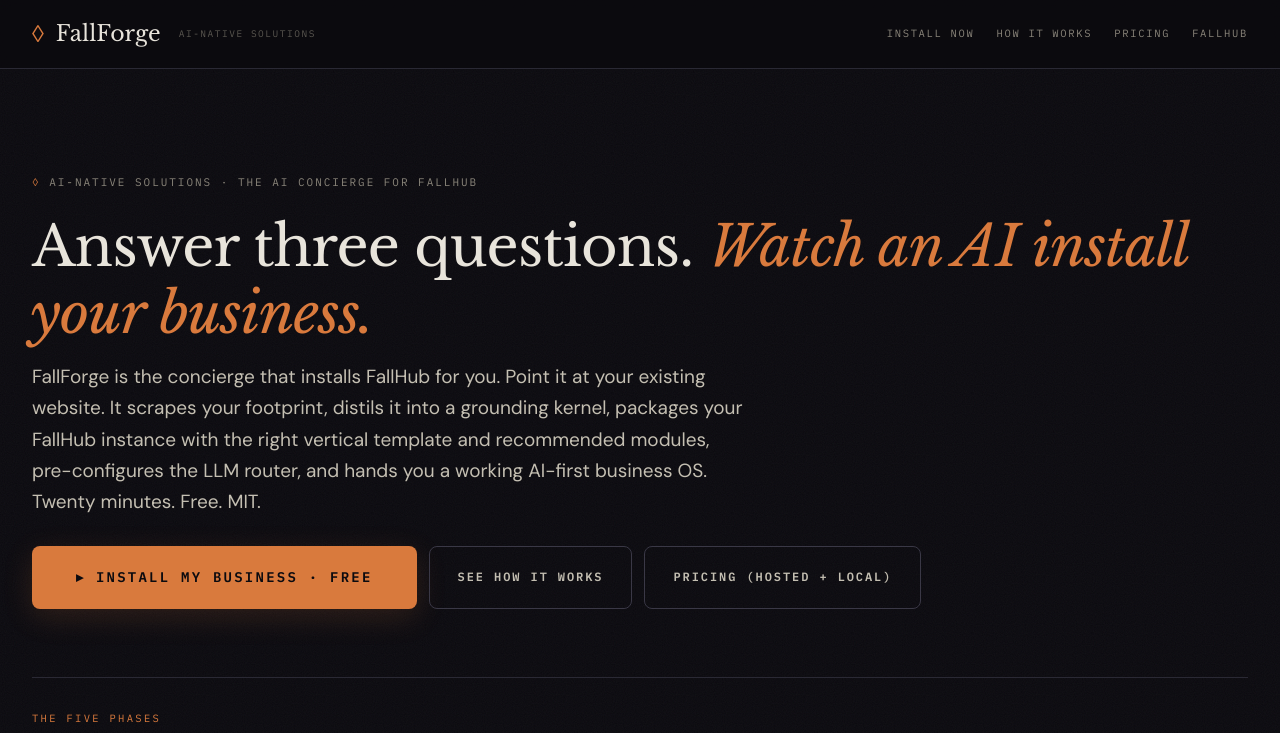
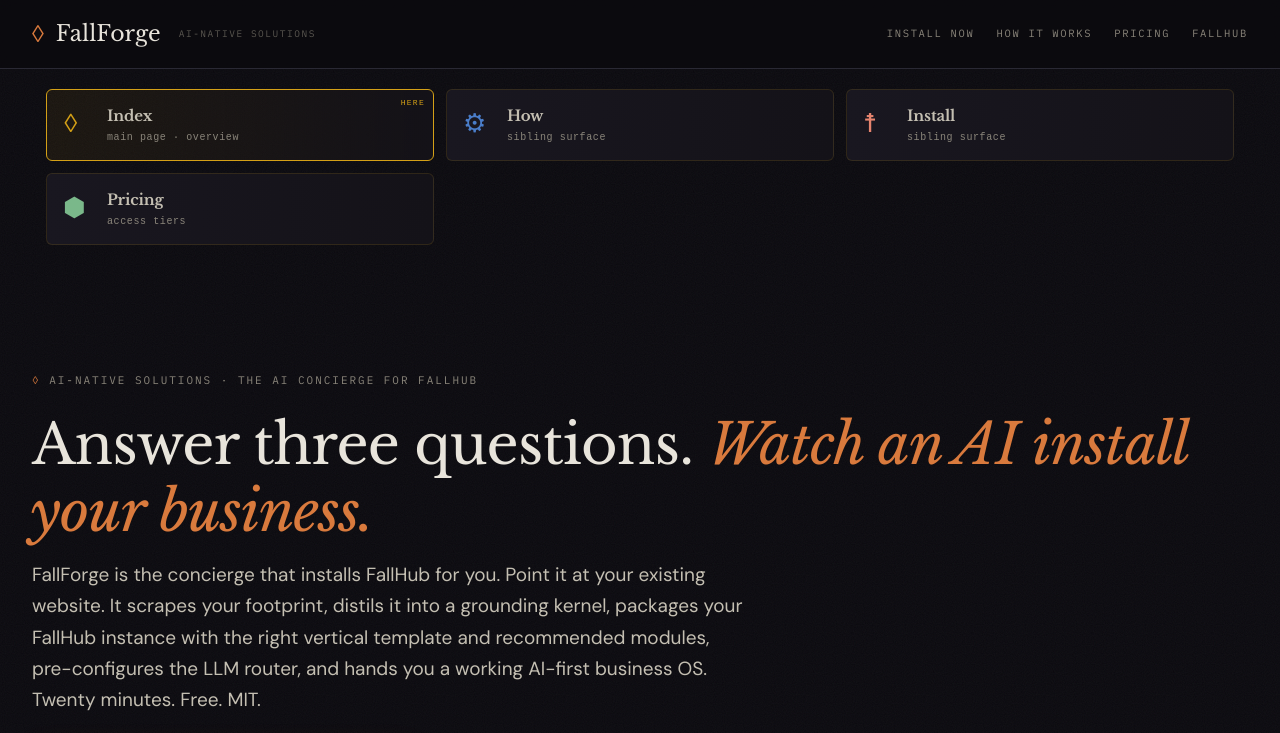
Before and after one commit to sjgant80-hub/fallforge, a plain HTML site: page index.html in a window 1280 px wide. Shown: the top 733 px of the page. Drawn offline with nearby package versions, Linux system fonts and the light colour scheme.

Commit message:
nav-grid · button tiles for sibling HTML surfaces

```diff
--- a/index.html
+++ b/index.html
@@ -39,6 +39,31 @@
 </script>
 </head>
 <body>
+<!-- NAV_GRID_INJECTED -->
+<style>
+.nav-grid { display: grid; grid-template-columns: repeat(3, 1fr); gap: 12px; padding: 20px 26px 22px; max-width: 1240px; margin: 0 auto; }
+@media (max-width: 900px) { .nav-grid { grid-template-columns: repeat(2, 1fr); } }
+@media (max-width: 560px) { .nav-grid { grid-template-columns: 1fr; padding: 14px 18px 16px; } }
+.nav-tile { position: relative; padding: 14px 16px 14px 60px; background: linear-gradient(90deg, #191720, #141218); border: 1px solid rgba(212,160,23,0.14); border-radius: 6px; text-decoration: none; color: #c4bfb2; transition: all 0.15s; overflow: hidden; min-height: 72px; display: flex; flex-direction: column; justify-content: center; font-family: system-ui, sans-serif; }
+.nav-tile:hover { border-color: #d4a017; transform: translateY(-2px); box-shadow: 0 6px 22px rgba(212,160,23,0.18); }
+.nav-tile.current { border-color: #d4a017; background: linear-gradient(90deg, rgba(212,160,23,0.08), #141218); }
+.nav-tile.current:before { content: 'HERE'; position: absolute; top: 6px; right: 8px; font-family: monospace; font-size: 8px; letter-spacing: 0.16em; color: #d4a017; }
+.nav-tile .g { position: absolute; left: 16px; top: 50%; transform: translateY(-50%); font-family: monospace; font-size: 26px; color: #d4a017; }
+.nav-tile b { display: block; font-family: 'Libre Baskerville', Georgia, serif; font-size: 15px; color: #c4bfb2; font-weight: 700; margin-bottom: 2px; letter-spacing: -0.01em; }
+.nav-tile .m { font-family: monospace; font-size: 10px; letter-spacing: 0.06em; color: #8a857a; line-height: 1.4; }
+.nav-tile:hover b { color: #d4a017; }
+.nav-tile.sap:hover { border-color: #4a7dc9; box-shadow: 0 6px 22px rgba(74,125,201,0.25); } .nav-tile.sap:hover b { color: #4a7dc9; } .nav-tile.sap .g { color: #4a7dc9; }
+.nav-tile.rose:hover { border-color: #e6846e; box-shadow: 0 6px 22px rgba(230,132,110,0.25); } .nav-tile.rose:hover b { color: #e6846e; } .nav-tile.rose .g { color: #e6846e; }
+.nav-tile.sage:hover { border-color: #7ab88a; box-shadow: 0 6px 22px rgba(122,184,138,0.25); } .nav-tile.sage:hover b { color: #7ab88a; } .nav-tile.sage .g { color: #7ab88a; }
+.nav-tile.plum:hover { border-color: #9a6dbf; box-shadow: 0 6px 22px rgba(154,109,191,0.25); } .nav-tile.plum:hover b { color: #9a6dbf; } .nav-tile.plum .g { color: #9a6dbf; }
+.nav-tile.amber:hover { border-color: #e8a83a; box-shadow: 0 6px 22px rgba(232,168,58,0.25); } .nav-tile.amber:hover b { color: #e8a83a; } .nav-tile.amber .g { color: #e8a83a; }
+</style>
+<nav class="nav-grid" aria-label="Sibling surfaces">
+  <a class="nav-tile current" href="index.html"><span class="g">◊</span><b>Index</b><span class="m">main page · overview</span></a>
+  <a class="nav-tile sap" href="how.html"><span class="g">⚙</span><b>How</b><span class="m">sibling surface</span></a>
+  <a class="nav-tile rose" href="install.html"><span class="g">☨</span><b>Install</b><span class="m">sibling surface</span></a>
+  <a class="nav-tile sage" href="pricing.html"><span class="g">⬢</span><b>Pricing</b><span class="m">access tiers</span></a>
+</nav>
 
 <main class="wide">
 
```
